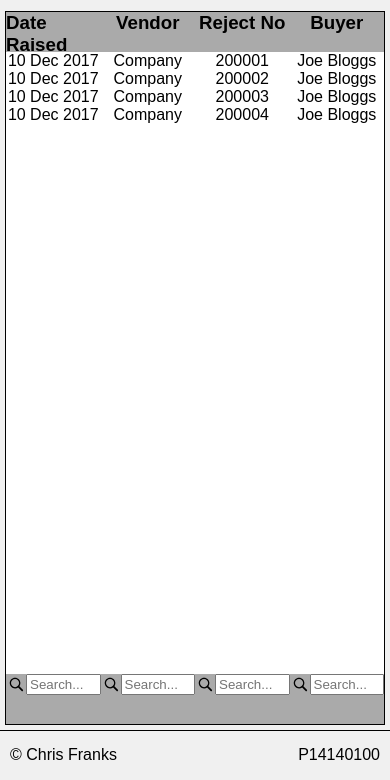
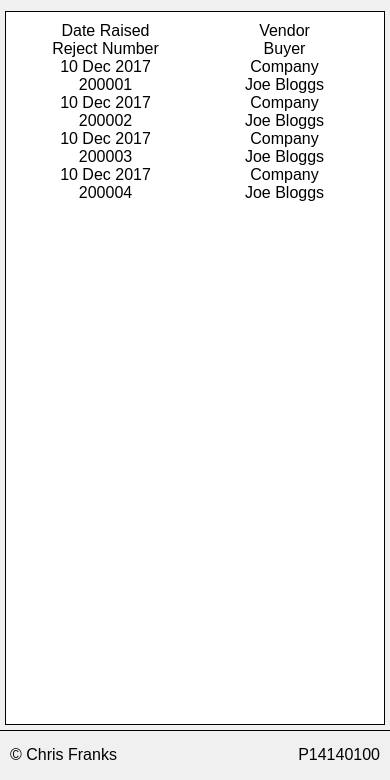
Before and after one commit to ChrisFranksTrippy/fyp, a plain HTML site: page tickets.html in a window 390 px wide. Shown: the part 64-844 px from the top of the page. Drawn offline with Linux system fonts and the light colour scheme.

Commit message:
Styled mobile grid
Testing on mobile

```diff
--- a/css/grids.css
+++ b/css/grids.css
@@ -10,7 +10,26 @@ main {
 	box-sizing: border-box;
 }
 
+#t-header, #t-footer {
+	display: none;
+}
+
+.div-row {
+	display: flex;
+	flex-wrap: wrap;
+}
+
+.div-cell {
+	display: flex;
+	justify-content: center;
+	align-items: center;
+	width: 50%;
+}
+
+@media screen and (min-width: 1100px) {
+
 	#t-header {
+		display: block;
 		position: absolute;
 		top: 0px;
 		left: 0px;
@@ -26,6 +45,7 @@ main {
 	}
 
 	#t-footer {
+		display: block;
 		position: absolute;
 		bottom: 0px;
 		left: 0px;
@@ -33,12 +53,16 @@ main {
 		background-color: #aaa;
 	}
 
+	#example-record {
+		display: none;
+	}
+
 	.div-table {
 		width: 100%;
 	}
 
 	.div-row {
-	display: flex;
+		flex-wrap: nowrap;
 	}
 
 	.div-cell {
@@ -55,3 +79,5 @@ main {
 	.search-box-cell input {
 		width: 100%;
 	}
+
+}
--- a/tickets.html
+++ b/tickets.html
@@ -49,6 +49,13 @@
 			</div>
 
 			<div id="t-body" class="div-table">
+
+				<div id="example-record" class="div-row">
+					<div class="div-cell">Date Raised</div>
+					<div class="div-cell">Vendor</div>
+					<div class="div-cell">Reject Number</div>
+					<div class="div-cell">Buyer</div>
+				</div>
 
 				<div class="div-row">
 					<div class="div-cell">10 Dec 2017</div>
```
Lines whose indentation alone changed are shown as unchanged.
